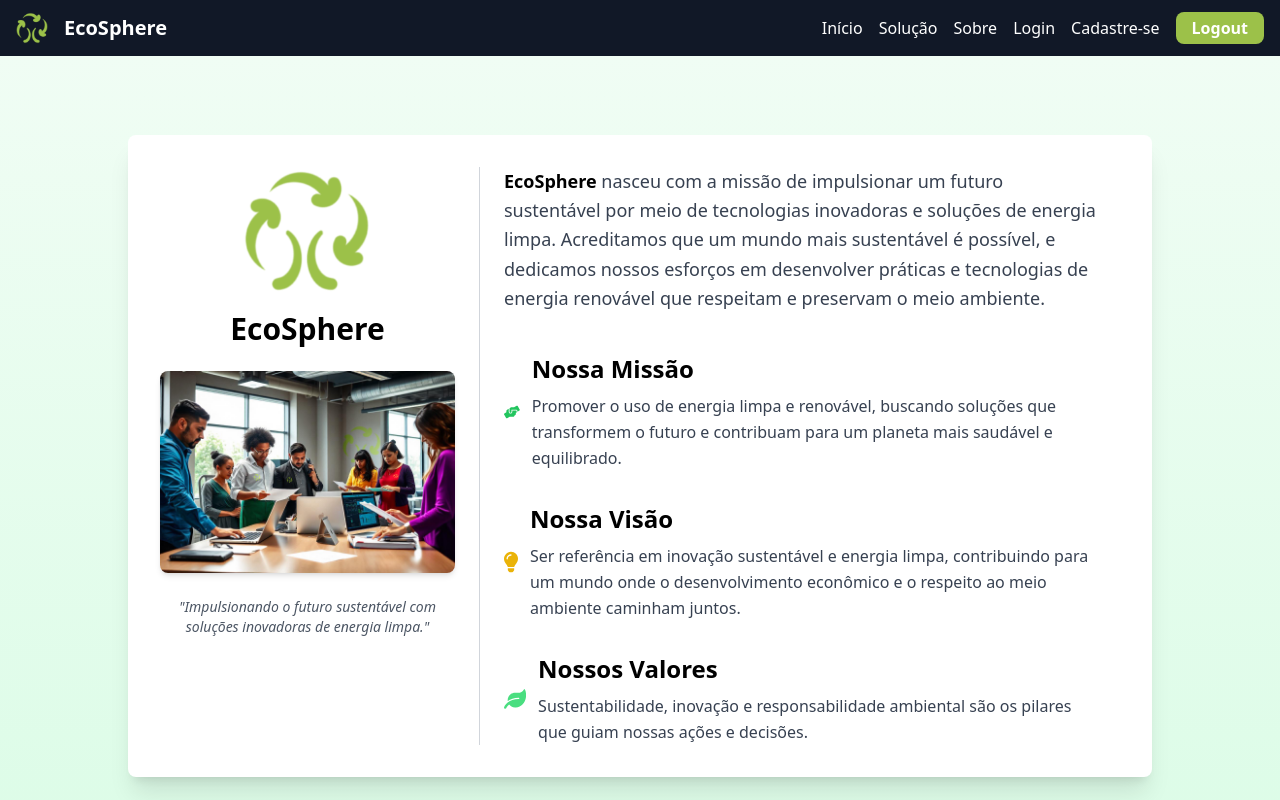
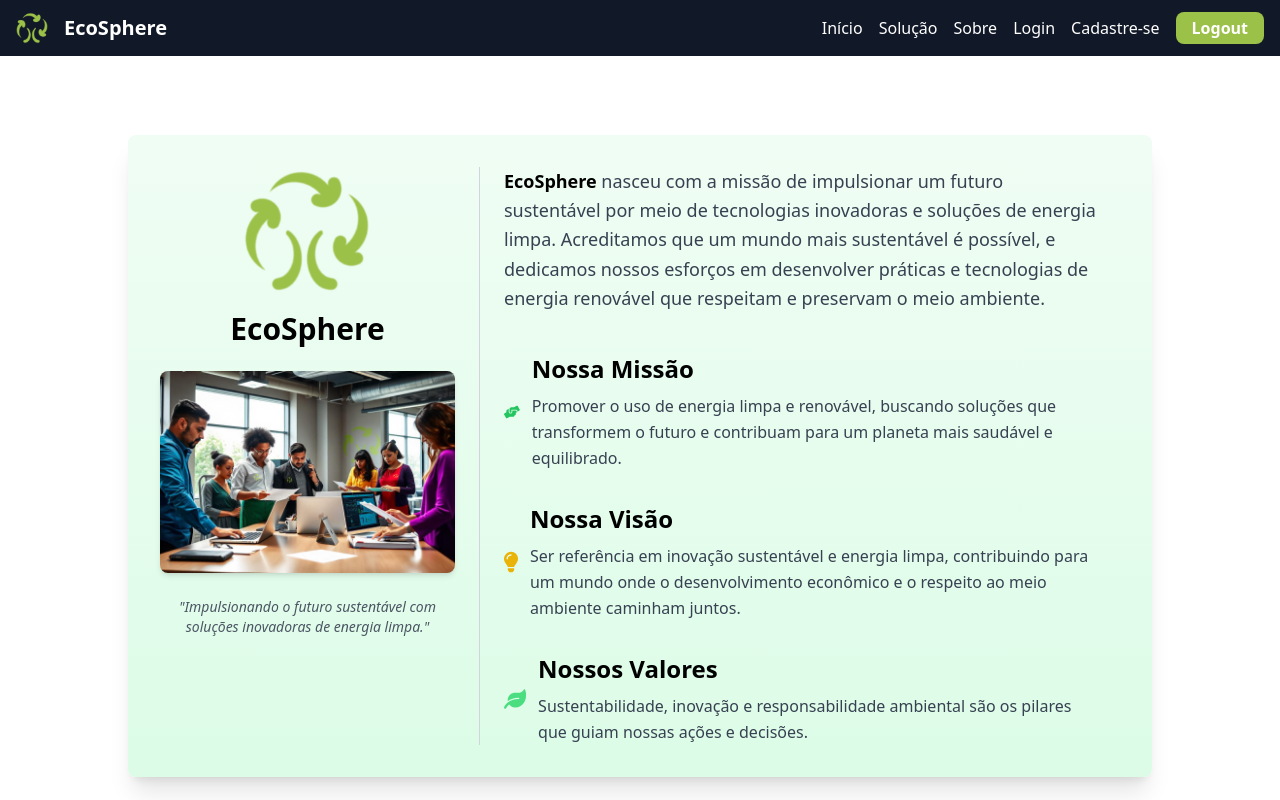
Before and after one commit to Arthurgaa/projetogs, a React (Vite) app: page /sobre in a window 1280 px wide. Shown: the top 800 px of the page. Built offline with nearby package versions, Linux system fonts and the light colour scheme.

Commit message:
Pagina de Sobre modificada

```diff
--- a/src/routes/Sobre.jsx
+++ b/src/routes/Sobre.jsx
@@ -4,8 +4,8 @@ import { FaLeaf, FaHandsHelping, FaLightbulb } from 'react-icons/fa';
 
 const Sobre = () => {
   return (
-    <div className="bg-gradient-to-b from-green-50 to-green-100 min-h-screen p-6 flex justify-center items-center">
-      <div className="bg-white rounded-lg shadow-xl max-w-5xl p-8 md:flex">
+    <div className="bg-white min-h-screen p-6 flex justify-center items-center">
+      <div className="bg-gradient-to-b from-green-50 to-green-100 rounded-lg shadow-xl max-w-5xl p-8 md:flex">
         {/* Barra Lateral */}
         <aside className="md:w-1/3 flex flex-col items-center border-r border-gray-300 pr-6 mb-6 md:mb-0">
           {/* Logo */}
```
